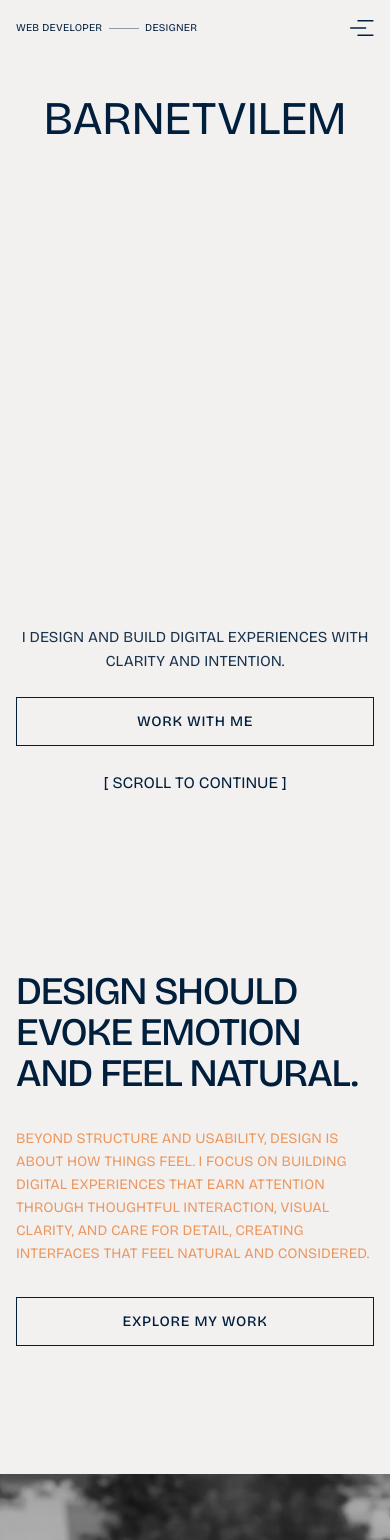
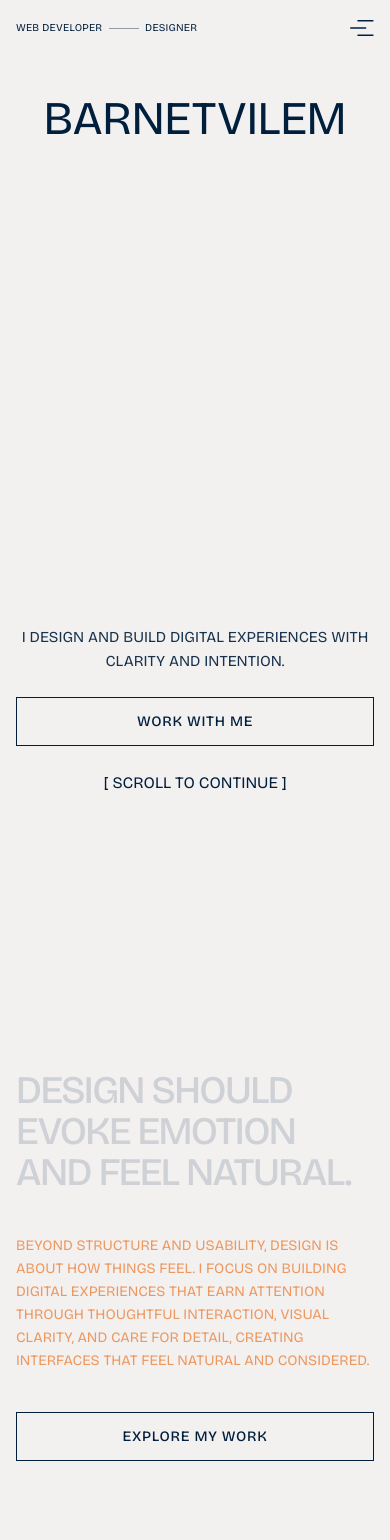
Before and after one commit to VilemB/vilembarnet, a Next.js app: page / in a window 390 px wide. Shown: the top 1540 px of the page. Built offline with nearby package versions, Linux system fonts and the light colour scheme.

Commit message:
scroll animation & styles

```diff
--- a/src/components/sections/DesignEthos.tsx
+++ b/src/components/sections/DesignEthos.tsx
@@ -1,14 +1,55 @@
 "use client";
 
+import { useRef } from "react";
 import Button from "@/components/Button";
+import gsap from "gsap";
+import { ScrollTrigger } from "gsap/ScrollTrigger";
+import { useGSAP } from "@gsap/react";
+
+if (typeof window !== "undefined") {
+    gsap.registerPlugin(ScrollTrigger);
+}
 
 export default function DesignEthos() {
+    const sectionRef = useRef<HTMLElement>(null);
+    const headingRef = useRef<HTMLHeadingElement>(null);
+
+    const text = "DESIGN SHOULD EVOKE EMOTION AND FEEL NATURAL.";
+    const words = text.split(" ");
+
+    useGSAP(() => {
+        const wordsElements = headingRef.current?.querySelectorAll(".ethos-word");
+        if (!wordsElements || wordsElements.length === 0) return;
+
+        // Create the timeline
+        const tl = gsap.timeline({
+            scrollTrigger: {
+                trigger: sectionRef.current,
+                start: "top 85%", // Starts earlier
+                end: "top 20%",   // Ends before it leaves the viewport
+                scrub: 1,         // Slightly more smoothing for Lenis
+            }
+        });
+
+        // Animate each word from a very light version of dark to the full dark color
+        tl.to(wordsElements, {
+            color: "#001F3D", // --color-dark
+            stagger: 0.1,
+            ease: "power2.out",
+        });
+
+    }, { scope: sectionRef });
+
     return (
-        <section className="ethos-section">
+        <section ref={sectionRef} className="ethos-section">
             <div className="padding-section ethos-grid">
                 <div className="ethos-top-left">
-                    <h2 className="ethos-heading">
-                        DESIGN SHOULD EVOKE EMOTION AND FEEL NATURAL.
+                    <h2 ref={headingRef} className="ethos-heading">
+                        {words.map((word, i) => (
+                            <span key={i} className="ethos-word" style={{ color: "rgba(0, 31, 61, 0.15)" }}>
+                                {word}{" "}
+                            </span>
+                        ))}
                     </h2>
                 </div>
 
--- a/src/styles/globals.css
+++ b/src/styles/globals.css
@@ -518,7 +518,6 @@ section {
 
 .contact-link {
   display: block;
-  color: #5C748E;
   font-size: clamp(2.5rem, 8vw, 8rem);
   text-decoration: underline;
   text-decoration-color: var(--color-accent);
@@ -961,10 +960,11 @@ section.work {
 
 /* Design Ethos Section */
 .ethos-section {
-  min-height: 100vh;
+  min-height: 100svh;
   display: flex;
   align-items: center;
   background-color: var(--color-light);
+  overflow: hidden;
 }
 
 .ethos-grid {
@@ -972,8 +972,8 @@ section.work {
   grid-template-columns: 1fr 1fr;
   grid-template-rows: auto auto;
   width: 100%;
-  height: 100%;
-  gap: 8rem 4rem;
+  height: auto;
+  gap: 6rem 4rem;
   align-items: start;
 }
 
@@ -989,8 +989,14 @@ section.work {
   color: var(--color-dark);
   text-transform: uppercase;
   margin: 0;
-  letter-spacing: -0.03em;
-  max-width: 15ch;
+  letter-spacing: -0.04em;
+  max-width: 18ch;
+}
+
+.ethos-word {
+  display: inline-block;
+  white-space: pre;
+  transition: color 0.1s ease;
 }
 
 .ethos-bottom-left {
@@ -1010,10 +1016,10 @@ section.work {
   line-height: 1.6;
   color: var(--color-accent);
   text-transform: uppercase;
-  text-align: justify;
-  text-align-last: justify;
+  text-align: left;
   margin: 0;
   width: 100%;
+  max-width: 45ch;
 }
 
 /* Responsive DesignEthos */
@@ -1029,10 +1035,6 @@ section.work {
     grid-row: 1;
   }
 
-  .ethos-top-right {
-    display: none;
-  }
-
   .ethos-bottom-right {
     grid-column: 1;
     grid-row: 2;
@@ -1046,29 +1048,30 @@ section.work {
 
   .ethos-text {
     text-align: left;
-    text-align-last: left;
+    max-width: 100%;
   }
 }
 
 @media (max-width: 720px) {
   .ethos-section {
-    min-height: auto;
-    padding-top: 6rem;
-    padding-bottom: 6rem;
+    min-height: 100svh;
+    padding-top: 4rem;
+    padding-bottom: 4rem;
   }
 
   .ethos-heading {
     font-size: clamp(2rem, 10vw, 4rem);
+    max-width: 100%;
   }
 
   .ethos-grid {
-    gap: 2.5rem;
+    gap: 3rem;
   }
 }
 
 @media (max-width: 480px) {
   .ethos-grid {
-    gap: 2rem;
+    gap: 2.5rem;
   }
 
   .ethos-text {
```
